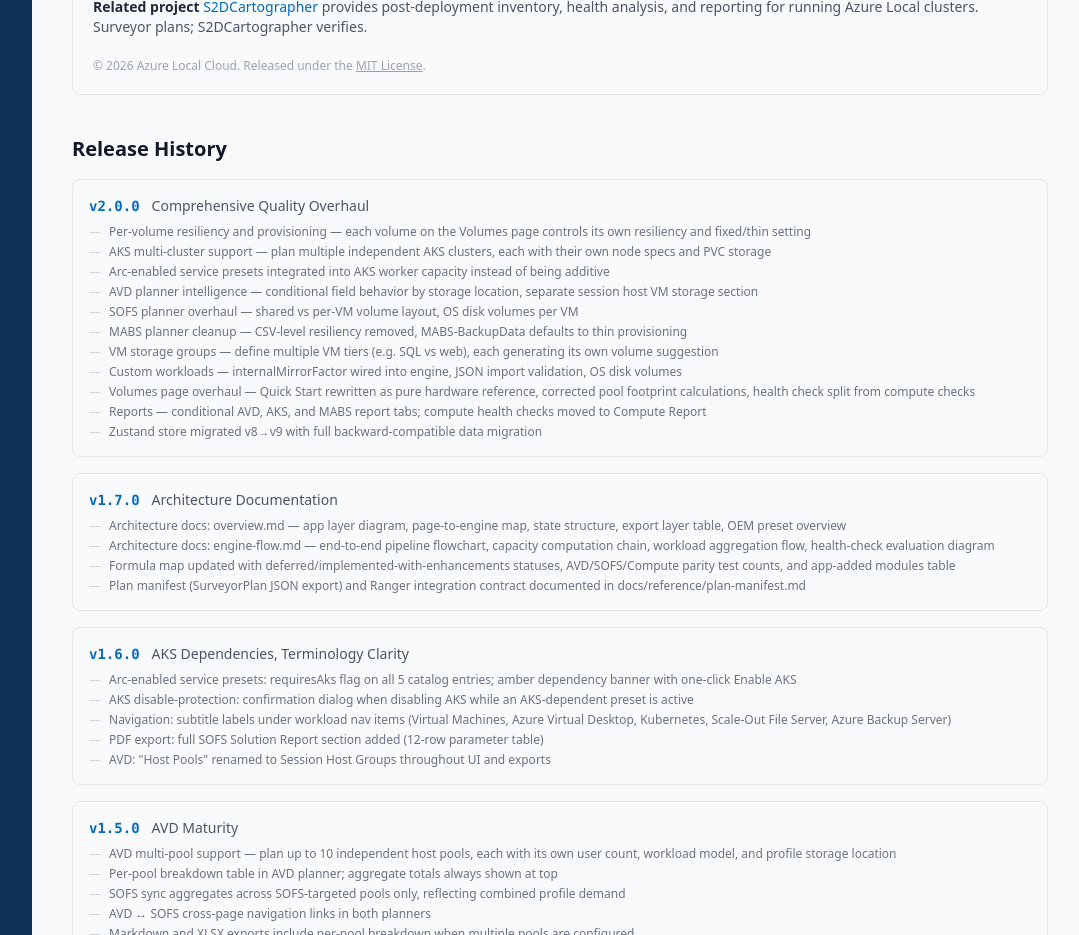
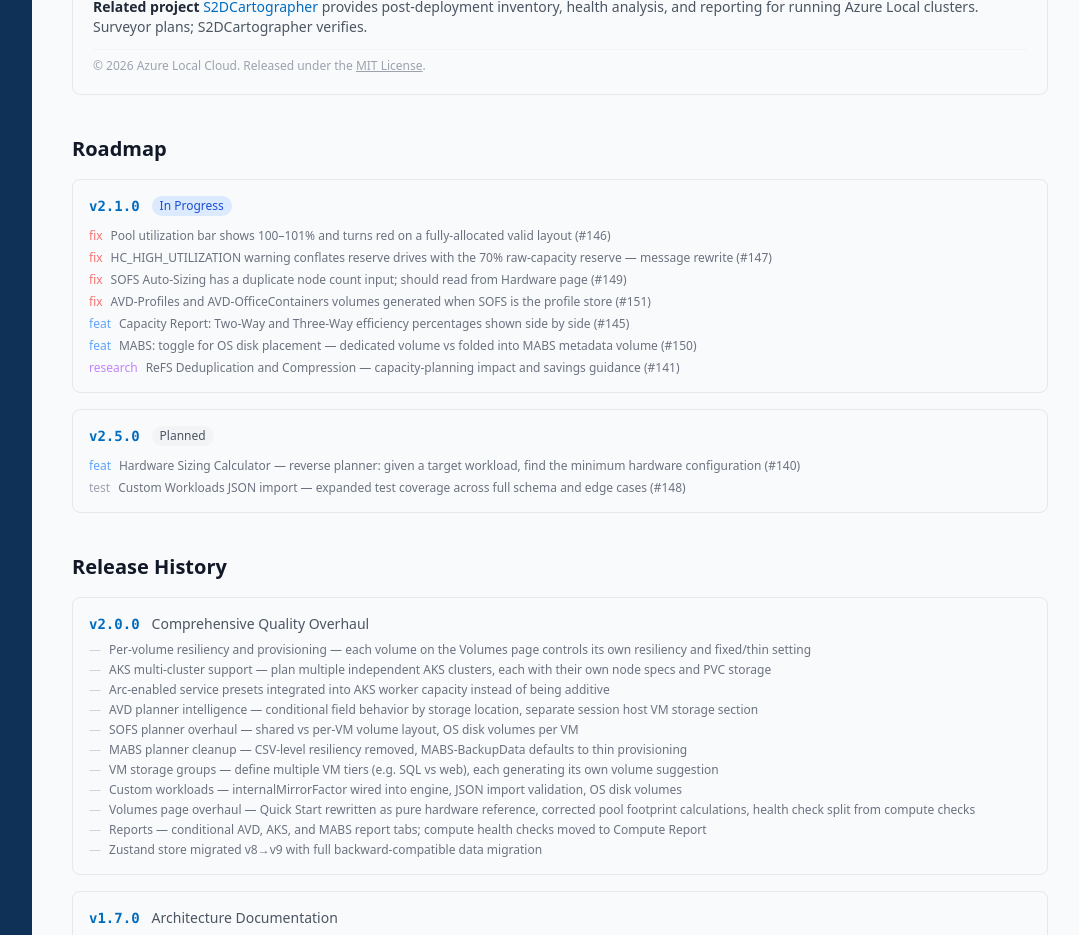
Before and after one commit to AzureLocal/azurelocal-surveyor, a React (Vite) app: page /#/about in a window 1280 px wide. Shown: the part 1020-1955 px from the top of the page, without its empty margins (192-1271 px from the left). Built offline with nearby package versions, Linux system fonts and the light colour scheme.

Commit message:
docs: add v2.1.0 unreleased changelog section and roadmap to About page

```diff
--- a/src/pages/AboutPage.tsx
+++ b/src/pages/AboutPage.tsx
@@ -146,6 +146,30 @@
   },
 ]
 
+const ROADMAP = [
+  {
+    version: '2.1.0',
+    status: 'In Progress',
+    items: [
+      { type: 'bug', text: 'Pool utilization bar shows 100–101% and turns red on a fully-allocated valid layout (#146)' },
+      { type: 'bug', text: 'HC_HIGH_UTILIZATION warning conflates reserve drives with the 70% raw-capacity reserve — message rewrite (#147)' },
+      { type: 'bug', text: 'SOFS Auto-Sizing has a duplicate node count input; should read from Hardware page (#149)' },
+      { type: 'bug', text: 'AVD-Profiles and AVD-OfficeContainers volumes generated when SOFS is the profile store (#151)' },
+      { type: 'enhancement', text: 'Capacity Report: Two-Way and Three-Way efficiency percentages shown side by side (#145)' },
+      { type: 'enhancement', text: 'MABS: toggle for OS disk placement — dedicated volume vs folded into MABS metadata volume (#150)' },
+      { type: 'research', text: 'ReFS Deduplication and Compression — capacity-planning impact and savings guidance (#141)' },
+    ],
+  },
+  {
+    version: '2.5.0',
+    status: 'Planned',
+    items: [
+      { type: 'enhancement', text: 'Hardware Sizing Calculator — reverse planner: given a target workload, find the minimum hardware configuration (#140)' },
+      { type: 'testing', text: 'Custom Workloads JSON import — expanded test coverage across full schema and edge cases (#148)' },
+    ],
+  },
+]
+
 const LINKS = [
   {
     label: 'GitHub Repository',
@@ -255,6 +279,46 @@
         </div>
       </section>
 
+      {/* Roadmap */}
+      <section>
+        <h2 className="text-xl font-semibold mb-4">Roadmap</h2>
+        <div className="space-y-4">
+          {ROADMAP.map((milestone) => (
+            <div
+              key={milestone.version}
+              className="rounded-lg border border-gray-200 dark:border-gray-700 p-4"
+            >
+              <div className="flex items-center gap-3 mb-3">
+                <span className="font-mono text-sm font-bold text-brand-600 dark:text-brand-400">v{milestone.version}</span>
+                <span className={`text-xs font-medium px-2 py-0.5 rounded-full ${
+                  milestone.status === 'In Progress'
+                    ? 'bg-blue-100 text-blue-700 dark:bg-blue-900/30 dark:text-blue-400'
+                    : 'bg-gray-100 text-gray-600 dark:bg-gray-800 dark:text-gray-400'
+                }`}>{milestone.status}</span>
+              </div>
+              <ul className="space-y-1.5">
+                {milestone.items.map((item) => (
+                  <li key={item.text} className="text-xs text-gray-500 flex gap-2">
+                    <span className={`shrink-0 font-medium ${
+                      item.type === 'bug' ? 'text-red-400' :
+                      item.type === 'enhancement' ? 'text-blue-400' :
+                      item.type === 'research' ? 'text-purple-400' :
+                      'text-gray-400'
+                    }`}>{
+                      item.type === 'bug' ? 'fix' :
+                      item.type === 'enhancement' ? 'feat' :
+                      item.type === 'research' ? 'research' :
+                      'test'
+                    }</span>
+                    {item.text}
+                  </li>
+                ))}
+              </ul>
+            </div>
+          ))}
+        </div>
+      </section>
+
       {/* Release history */}
       <section>
         <h2 className="text-xl font-semibold mb-4">Release History</h2>
```
Also changed, not shown: 1 other file (tests, documents, lock files or other folders).
